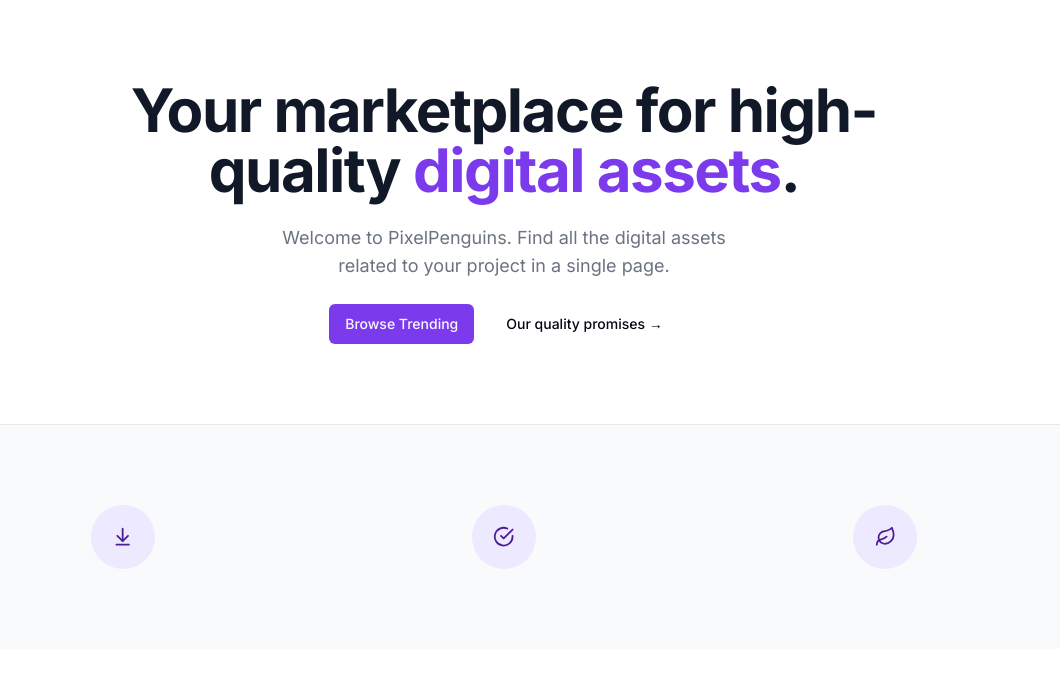
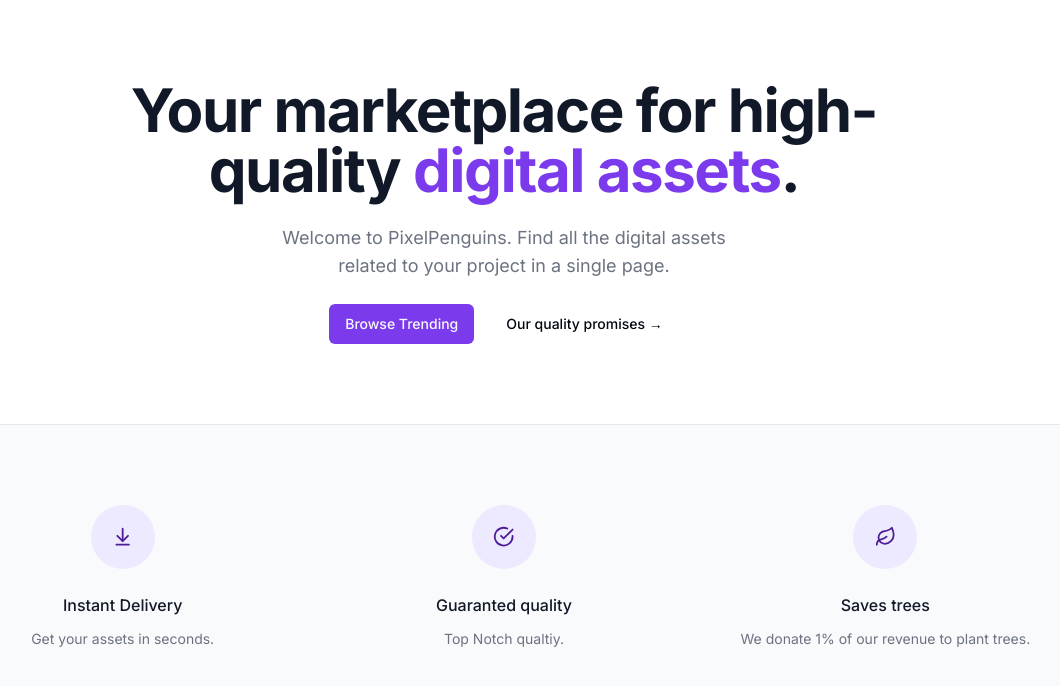
Before and after one commit to hriztam/Digital-MarketPlace, a Next.js app: page / in a window 1280 px wide. Shown: the top 686 px of the page, without its empty margins (136-1196 px from the left). Built offline with nearby package versions, Linux system fonts and the light colour scheme.

Commit message:
Landing page completed

```diff
--- a/src/app/page.tsx
+++ b/src/app/page.tsx
@@ -10,14 +10,14 @@
     description: "Get your assets in seconds.",
   },
   {
-    name: "Instant Delivery",
+    name: "Guaranted quality",
     Icon: CheckCircle,
-    description: "Get your assets in seconds.",
+    description: "Top Notch qualtiy.",
   },
   {
-    name: "Instant Delivery",
+    name: "Saves trees",
     Icon: Leaf,
-    description: "Get your assets in seconds.",
+    description: "We donate 1% of our revenue to plant trees.",
   },
 ];
 
@@ -57,6 +57,15 @@
                     {<perk.Icon className="h-1/3 w-1/3" />}
                   </div>
                 </div>
+
+                <div className="mt-6 flex flex-col items-center md:ml-4 md:mt-0 lg:ml-0 lg:mt-6">
+                  <h3 className="text-base font-medium text-gray-900">
+                    {perk.name}
+                  </h3>
+                  <p className="mt-3 text-sm text-muted-foreground">
+                    {perk.description}
+                  </p>
+                </div>
               </div>
             ))}
           </div>
```
